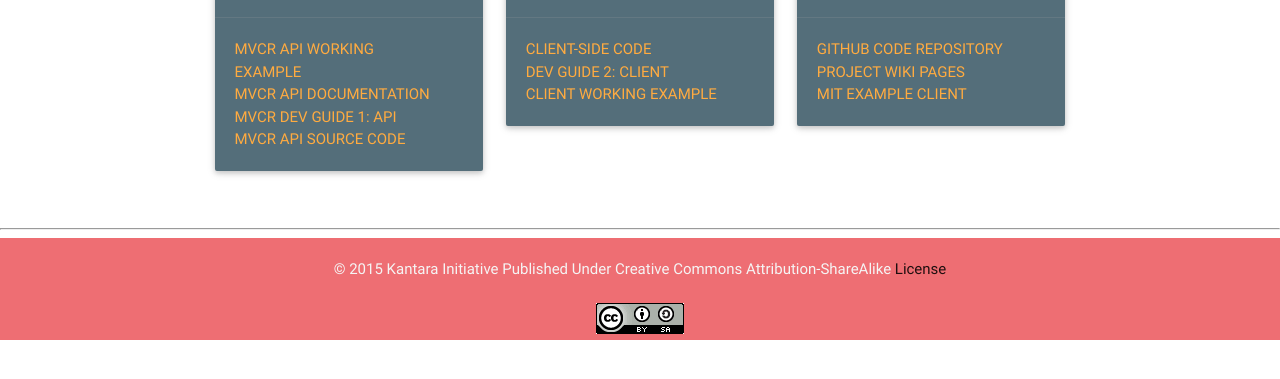
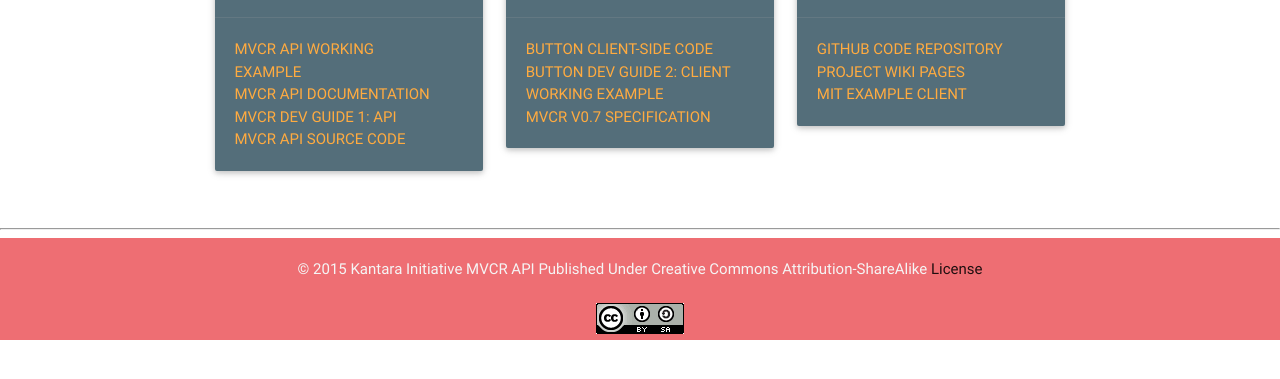
Before and after one commit to OpenConsent/ConsentReceipt, a plain HTML site: page index.html in a window 1280 px wide. Shown: the part 341-720 px from the top of the page. Drawn offline with nearby package versions, Linux system fonts and the light colour scheme.

Commit message:
Tiny Changes
Updated a link to demo CRG, added link to Doc like Dazza suggest,

```diff
--- a/index.html
+++ b/index.html
@@ -72,7 +72,7 @@
   <div class="row">
   <center>
   Developer resources to install, configure and deploy a demo of the <a href="https://kantarainitiative.org/confluence/display/infosharing/Home">CIS </a> (at the Kantara Initiative)
-  <a href="http://openconsent.github.io/ConsentReceipt/specification/KI-CISWG-Editorial-Web-MVCR-V0_7-20150907.htm">'Alpha' MVCR Consent Receipt Generator(CRG),</a> and  Including a distributed web-based <a href="http://mvcr.herokuapp.com/" </a> user-facing button, <a></a> to call the API.
+  <a href="https://mvcr.herokuapp.com/">'Alpha' MVCR Consent Receipt Generator(CRG),</a> and  Including a distributed web-based <a href="http://mvcr.herokuapp.com/" </a> user-facing button, <a></a> to call the API.
 
   </center>
 
@@ -138,13 +138,16 @@ Javascript and HTML.
 
 
 <a href="https://github.com/OpenConsent/ConsentReceipt/tree/gh-pages/CRClient">
-CLIENT-SIDE CODE             </a>
+Button CLIENT-SIDE CODE             </a>
 <br>
 <a href="https://github.com/OpenConsent/ConsentReceipt/wiki/How-to-Setup-Button">
-DEV GUIDE 2: Client             </a>
+Button DEV GUIDE 2: Client             </a>
 <br>
 <a href="http://consentreceipt.openconsent.org/CRClient/ClientToCR.html">
-CLIENT WORKING EXAMPLE        </a>
+WORKING EXAMPLE        </a>
+<br>
+<a href="http://openconsent.github.io/ConsentReceipt/specification/KI-CISWG-Editorial-MVCR-V0_7-20150907.doc">
+MVCR v0.7 Specification           </a>
 
      </div>
     </div> </div>
@@ -204,7 +207,7 @@ MIT EXAMPLE CLIENT        </a>
  <center>
 <a class="grey-text text-lighten-4" href="http://openconsentgroup.com">
 © 2015 Kantara Initiative </a></a>
-          <a class="grey-text text-lighten-4" href="http://creativecommons.org/licenses/by-sa/3.0/legalcode">Published Under Creative Commons Attribution-ShareAlike</a> License</center>
+          <a class="grey-text text-lighten-4" href="http://creativecommons.org/licenses/by-sa/3.0/legalcode">MVCR API Published Under Creative Commons Attribution-ShareAlike</a> License</center>
 <br>
      <center>   <a href="http://creativecommons.org/licenses/by-sa/3.0/legalcode">
   <img alt="Creative Commons License" style="border-width:0" src="images/CCBY-SY.png"></a></a>
```
